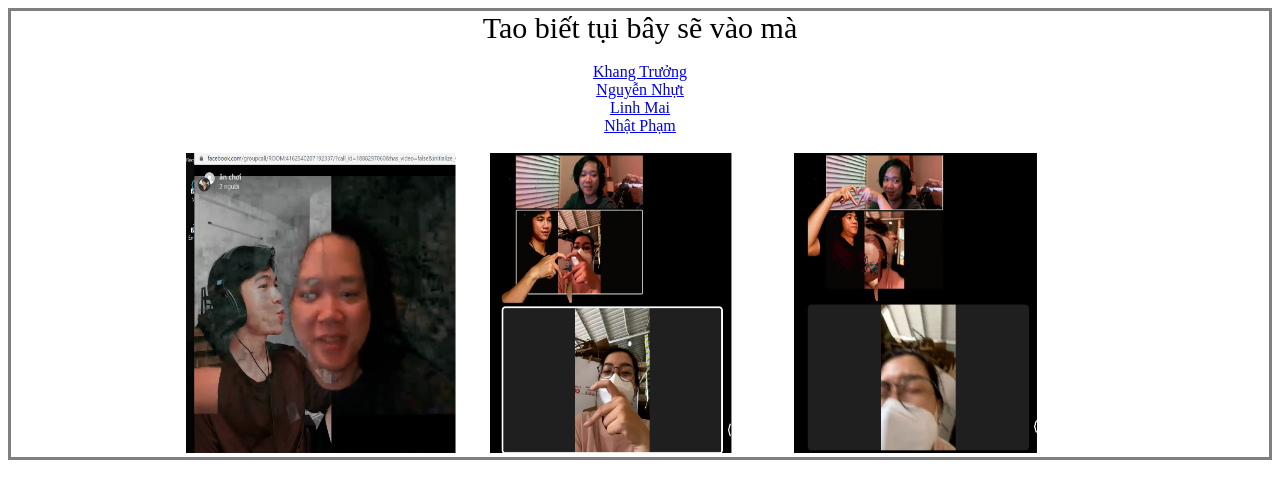
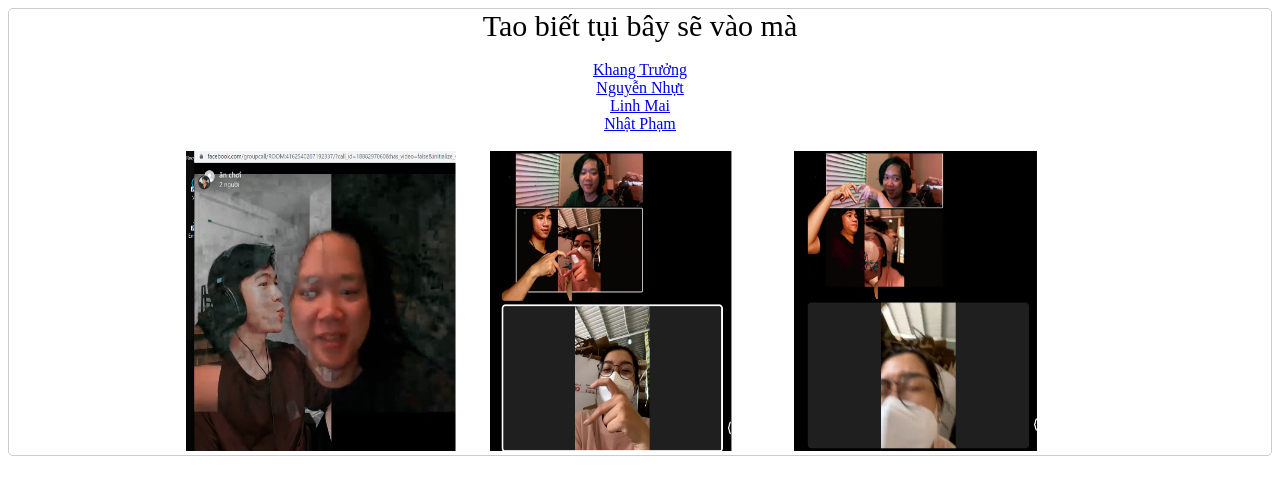
Before and after one commit to phieupham/1, a plain HTML site: page index.html in a window 1280 px wide. Drawn offline with Linux system fonts and the light colour scheme.

Commit message:
Update index.html

```diff
--- a/index.html
+++ b/index.html
@@ -7,8 +7,8 @@
   p2{
   }
   .border{
-    border-color: gray;
-    border-style: solid;
+    border: 1px solid #ccc;
+    border-radius: 5px;
   }
   .smaller-images{
    width: 300px;
```
